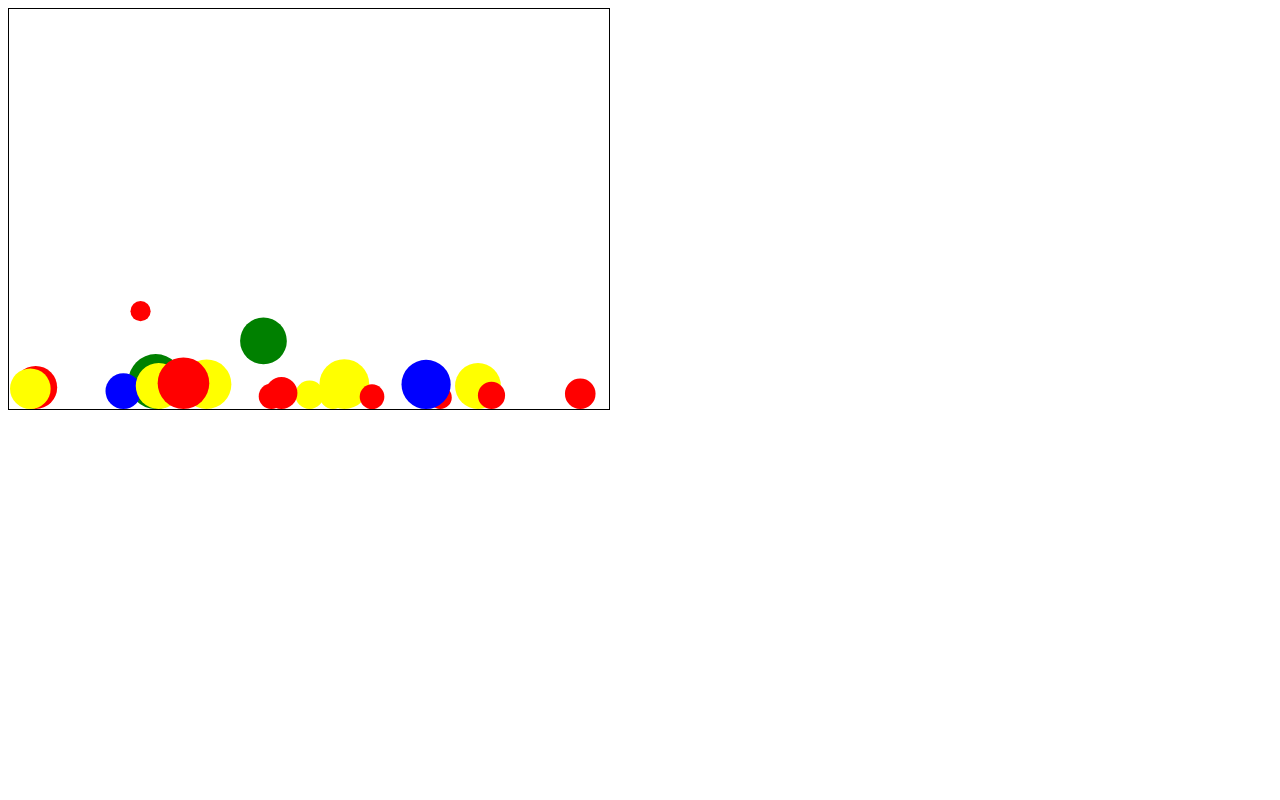
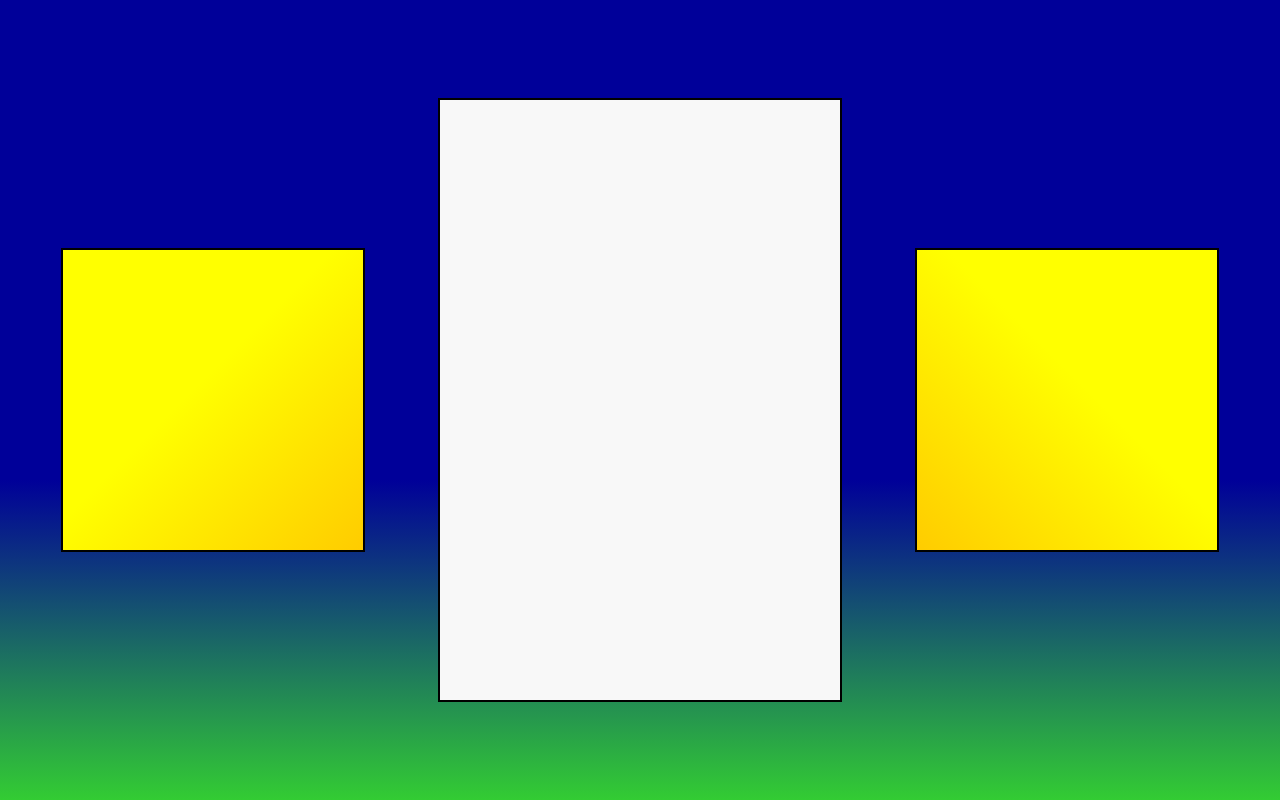
Before and after one commit to Feldob66/suika_game_repository, a plain HTML site: page index.html in a window 1280 px wide. Drawn offline with Linux system fonts and the light colour scheme.

Commit message:
index.html

```diff
--- a/index.html
+++ b/index.html
@@ -2,15 +2,62 @@
 <html lang="en">
 <head>
     <meta charset="UTF-8">
-    <title>Canvas Golyók</title>
+    <title>Canvas Layout</title>
     <style>
-        canvas {
-            border: 1px solid black;
+        body {
+            margin: 0;
+            height: 100vh;
+            background: linear-gradient(to bottom, #000099 60%, #33cc33 100%);
+            display: flex;
+            justify-content: space-around;
+            align-items: center;
+        }
+
+        .canvas-container {
+            flex: 1;
+            display: flex;
+            justify-content: center;
+            align-items: center;
+        }
+
+        .squareCanvas {
+            width: 300px;
+            height: 300px;
+            background-color: #f8f8f8;
+            border: 2px solid black;
+        }
+
+        #canvas1 {
+            background: linear-gradient(to bottom right, #ffff00 45%, #ffcc00 100%);
+        }
+
+        .rectangleCanvas {
+            border: 1px solid #000;
+            display: block;
+            margin: 20px auto;
+            width: 400px;
+            height: 600px;
+            background-color: #f8f8f8;
+            border: 2px solid black;
+        }
+
+        #canvas3 {
+            background: linear-gradient(to bottom left, #ffff00 45%, #ffcc00 100%);
         }
     </style>
 </head>
 <body>
-    <canvas id="myCanvas" width="600" height="400"></canvas>
+    <div class="canvas-container">
+        <canvas class="squareCanvas" id="canvas1" width="300" height="300"></canvas>
+    </div>
+
+    <div class="canvas-container">
+        <canvas class="rectangleCanvas" id="canvas2" width="400" height="600"></canvas>
+    </div>
+
+    <div class="canvas-container">
+        <canvas class="squareCanvas" id="canvas3" width="300" height="300"></canvas>
+    </div>
     <script src="script.js"></script>
 </body>
 </html>
```
